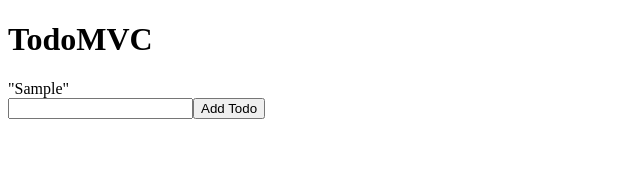
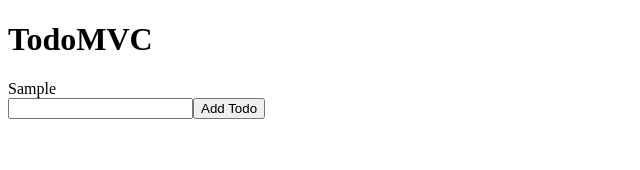
Before and after one commit to abhi18av/todomvc-base, a React (Create React App) app: page / in a window 1280 px wide. Both pictures are taken after typing "Sample" into the empty fields and a click on the button "Add Todo". Shown: the top 170 px of the page, without its empty margins (0-640 px from the left). Built offline with nearby package versions, Linux system fonts and the light colour scheme.

Commit message:
refactor to pass the todo item as a prop rather than as a child

```diff
--- a/src/App.js
+++ b/src/App.js
@@ -55,9 +55,11 @@
 export class TodoItem extends React.Component {
 
     render() {
+        const todoItem = this.props.todo;
+
         return (
             <>
-                <div>{JSON.stringify(this.props.children)}</div>
+                <div>{todoItem}</div>
             </>
         );
     }
@@ -79,11 +81,8 @@
         return (
             <div className='todoListContainer'>
                 {
-                    todos.map((_todo, _index) => (
-                        <TodoItem key={_index}>
-                            {_todo}
-                        </TodoItem>)
-                    )
+                    todos.map((_todo, _index) => <TodoItem key={_index} todo={_todo}/>)
+
                 }
             </div>
         );
```
